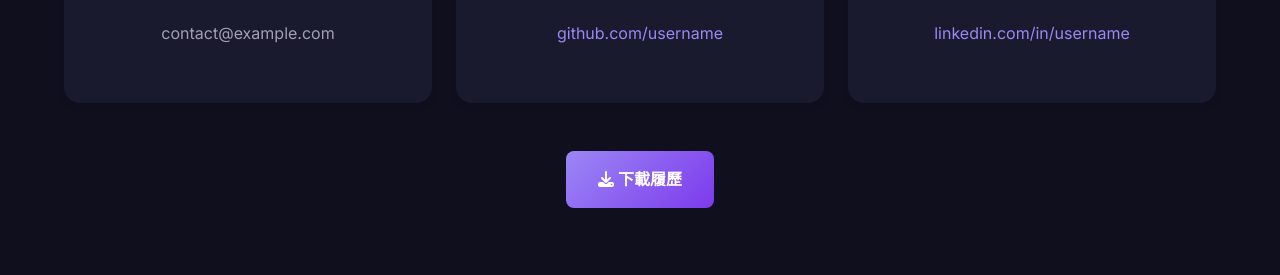
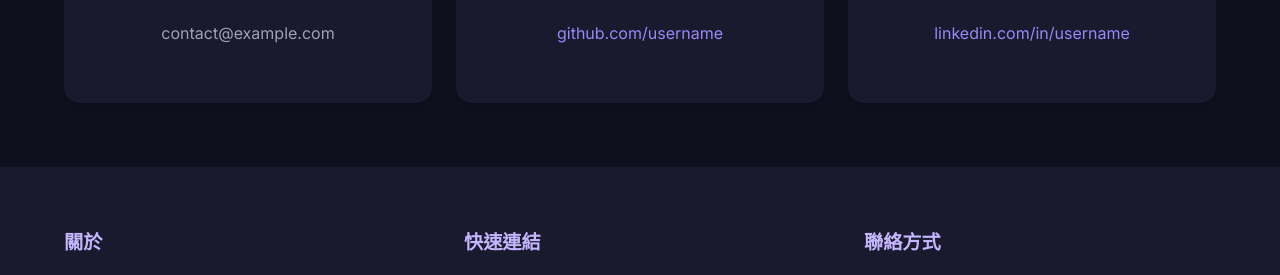
Before and after one commit to Michael-Yan-wun/Portfolio, a plain HTML site: page frontend/about.html in a window 1280 px wide. Shown: the part 1936-2211 px from the top of the page. Drawn offline with nearby package versions, Linux system fonts and the light colour scheme.

Commit message:
feat: remove resume donwload button

```diff
--- a/frontend/about.html
+++ b/frontend/about.html
@@ -193,11 +193,6 @@
             </div>
         </div>
 
-        <div class="text-center mt-5" data-aos="fade-up">
-            <a href="#" class="btn btn-primary" download>
-                <i class="fas fa-download"></i> 下載履歷
-            </a>
-        </div>
     </section>
 
     <!-- 頁尾 -->
```
